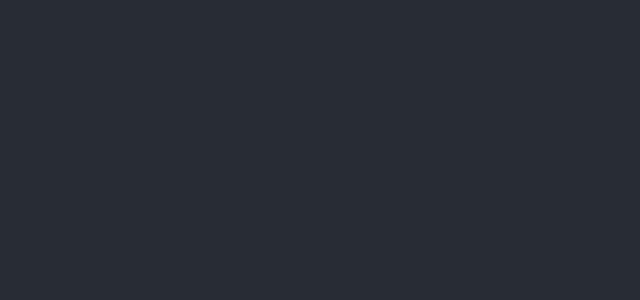
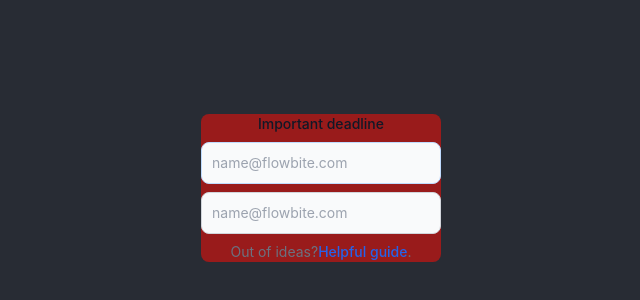
Before and after one commit to Thaotic-good/DeadlineDom, a React (Create React App) app: page / in a window 1280 px wide. Shown: the part 212-512 px from the top of the page, without its empty margins (319-959 px from the left). Built offline with nearby package versions, Linux system fonts and the light colour scheme.

Commit message:
Thao computer progress on AddTask commit

```diff
--- a/src/AddTask.tsx
+++ b/src/AddTask.tsx
@@ -1,9 +1,28 @@
-
-function AddTask(){
-    return(
+/*FUTURE USE CASE:
+* DeadlineDominatrix = 1. for each deadline you will be able to place a bet, If you meet your deadline you can place bet
+* on to the next deadline and see some titties, if you miss you'll lose it and the anime dominatrix will "spank" you
+* 2. betting game with friends to meet assignments*/
+function AddTask() {
+    return (
         <>
-
+            <form className="bg-red-800 rounded-lg m-5">
+            <label htmlFor="helper-text" className="block mb-2 text-sm font-medium text-gray-900 dark:text-white">
+                Important deadline
+                </label>
+            <input type="text" id="helper-text" aria-describedby="helper-text-explanation"
+                   className="bg-gray-50 border border-blue-200 text-gray-900 text-sm rounded-lg mb-2 focus:ring-blue-500 focus:border-blue-500 block w-full p-2.5  dark:bg-gray-700 dark:border-gray-600 dark:placeholder-gray-400 dark:text-white dark:focus:ring-blue-500 dark:focus:border-blue-500"
+                   placeholder="name@flowbite.com"/>
+            <input type="email" id="helper-text" aria-describedby="helper-text-explanation"
+                       className="bg-gray-50 border border-gray-300 text-gray-900 text-sm rounded-lg mb-2 focus:ring-blue-500 focus:border-blue-500 block w-full p-2.5  dark:bg-gray-700 dark:border-gray-600 dark:placeholder-gray-400 dark:text-white dark:focus:ring-blue-500 dark:focus:border-blue-500"
+                       placeholder="name@flowbite.com"/>
+            <p id="helper-text-explanation" className="mt-2 text-sm text-gray-500 dark:text-gray-400">
+                Out of ideas?
+                <a href="https://mystudentvoices.com/what-are-good-habits-to-start-young-that-will-significantly-make-your-adult-life-easier-f6983c666280"
+                   className="font-medium text-blue-600 hover:underline dark:text-blue-500">
+                    Helpful guide</a>.</p>
+            </form>
         </>
     )
 }
+
 export default AddTask
--- a/src/App.tsx
+++ b/src/App.tsx
@@ -1,9 +1,11 @@
 /*COMPONENTS:
-* 1.TasksCards
+* 1.AddTask
+* - when a task is created, TaskCards will map over it
+* TasksCards
 * - delete task
 * - finished task (if you finish a task, you will be rewarded with a picture of an anime lady)
-* 3.EditTaskWindow
-* 2.AddTaskInput*/
+* EditTaskWindow
+* */
 import './App.css';
 import TasksCards from "./TasksCards";
 import AddTask from "./AddTask";
@@ -12,7 +14,6 @@ function App() {
   return (
     <div className="App">
       <header className="App-header">
-          <TasksCards/>
           <AddTask/>
       </header>
     </div>
--- a/src/TasksCards.tsx
+++ b/src/TasksCards.tsx
@@ -4,11 +4,11 @@
 * 3. button: Completed
 * 4. button: DOMINATED
 * 5. drop: 1.edit 2.delete*/
-import React, {useState} from "react";
+import React from "react";
 import axios from "axios"
 
 function TasksCards(){
-    const [tasks, setTasks] = useState([])
+    const [tasks, setTasks] = React.useState([])
 
     return(
         <>
```
